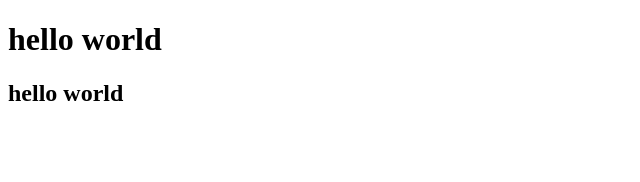
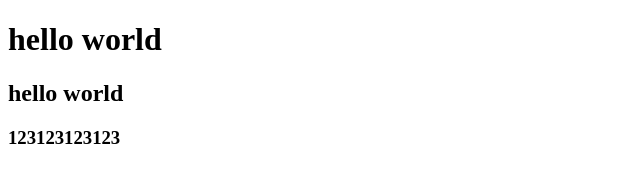
Before and after one commit to KennethAduan/123, a plain HTML site: page index.html in a window 1280 px wide. Shown: the whole page, without its empty margins (0-640 px from the left). Drawn offline with Linux system fonts and the light colour scheme.

```diff
--- a/index.html
+++ b/index.html
@@ -9,5 +9,6 @@
 <body>
     <h1>hello world</h1>
     <h2>hello world</h2>
+    <h3>123123123123</h3>
 </body>
 </html>
```
